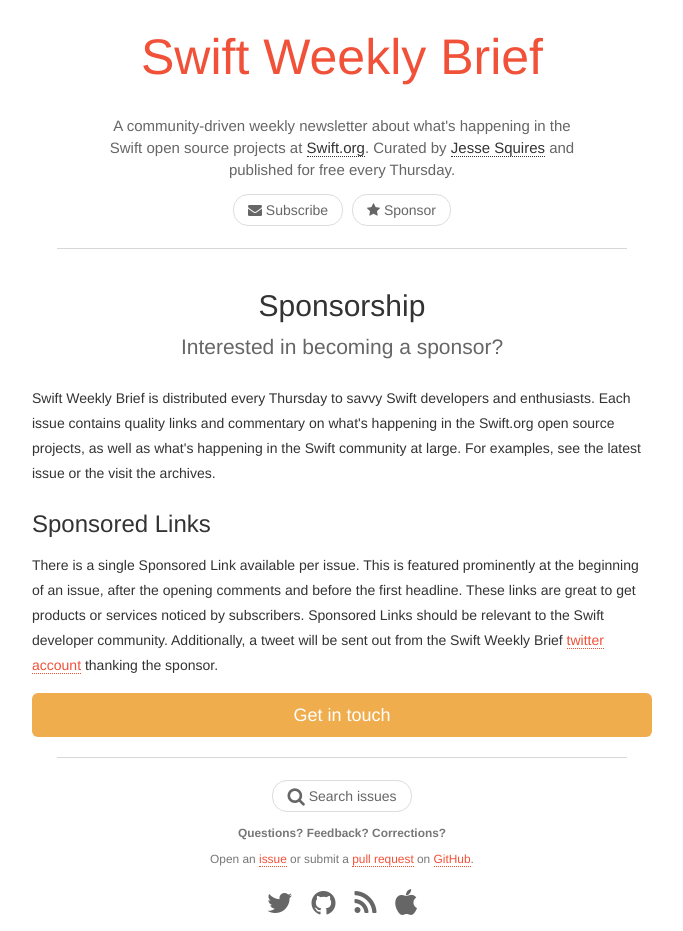
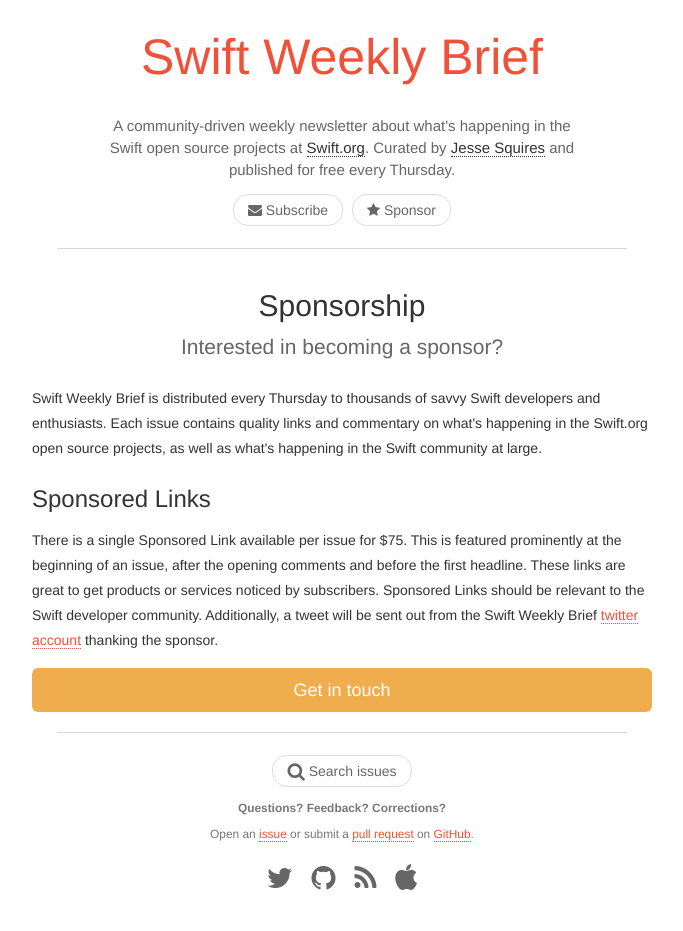
Before and after one commit to SwiftWeekly/swiftweekly.github.io, a Jekyll site: the page built from sponsorship.html, in a window 1280 px wide. Shown: the whole page, without its empty margins (298-981 px from the left). Built offline with Jekyll 4.4.1, drawn with Linux system fonts in a browser that asks for light colours; after the commit the page ends 906 px from its top, so only the background shows below that.

Commit message:
update sponsorship

```diff
--- a/sponsorship.html
+++ b/sponsorship.html
@@ -7,11 +7,11 @@
    <div class="col-sm-8 col-sm-offset-2 col-md-8 col-md-offset-2">
       <h2 class="text-center">Sponsorship</h2>
       <p class="lead text-center">Interested in becoming a sponsor?</p>
-      <p>Swift Weekly Brief is distributed every Thursday to savvy Swift developers and enthusiasts.
+      <p>Swift Weekly Brief is distributed every Thursday to thousands of savvy Swift developers and enthusiasts.
       Each issue contains quality links and commentary on what's happening in the Swift.org open source projects,
-      as well as what's happening in the Swift community at large. For examples, see the latest issue or the visit the archives.</p>
+      as well as what's happening in the Swift community at large.</p>
       <h3>Sponsored Links</h3>
-      <p>There is a single Sponsored Link available per issue. This is featured prominently at the beginning of an issue,
+      <p>There is a single Sponsored Link available per issue for $75. This is featured prominently at the beginning of an issue,
       after the opening comments and before the first headline. These links are great to get products or services noticed by subscribers.
       Sponsored Links should be relevant to the Swift developer community. Additionally, a tweet will be sent out from
       the Swift Weekly Brief <a href="{{ site.links.twitter }}">twitter account</a> thanking the sponsor.</p>
```
